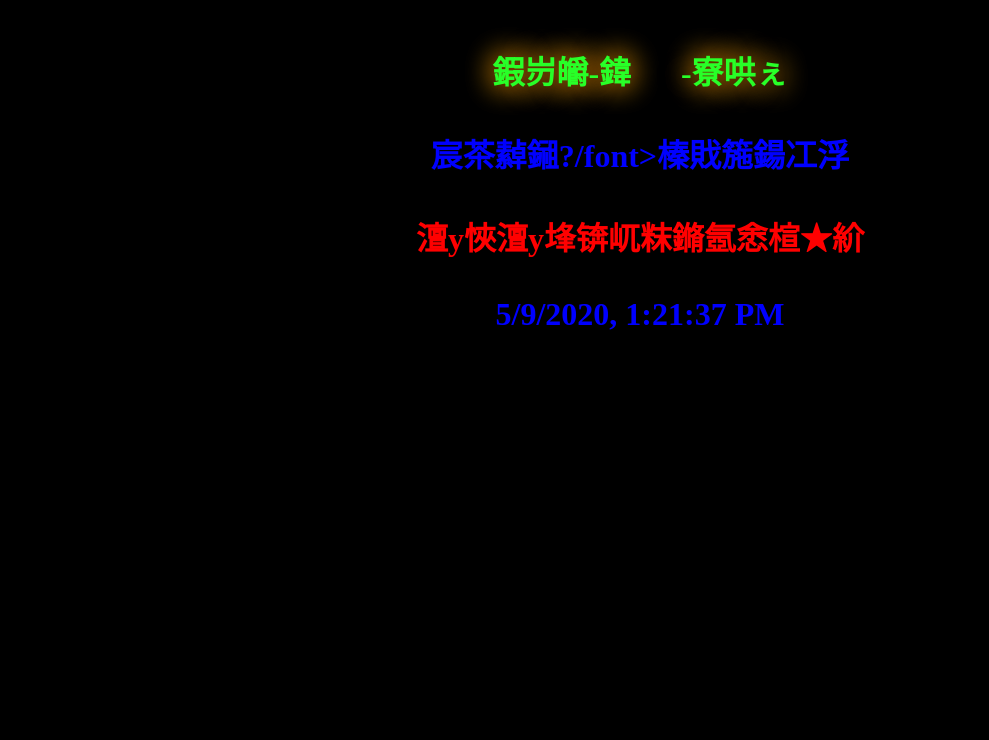
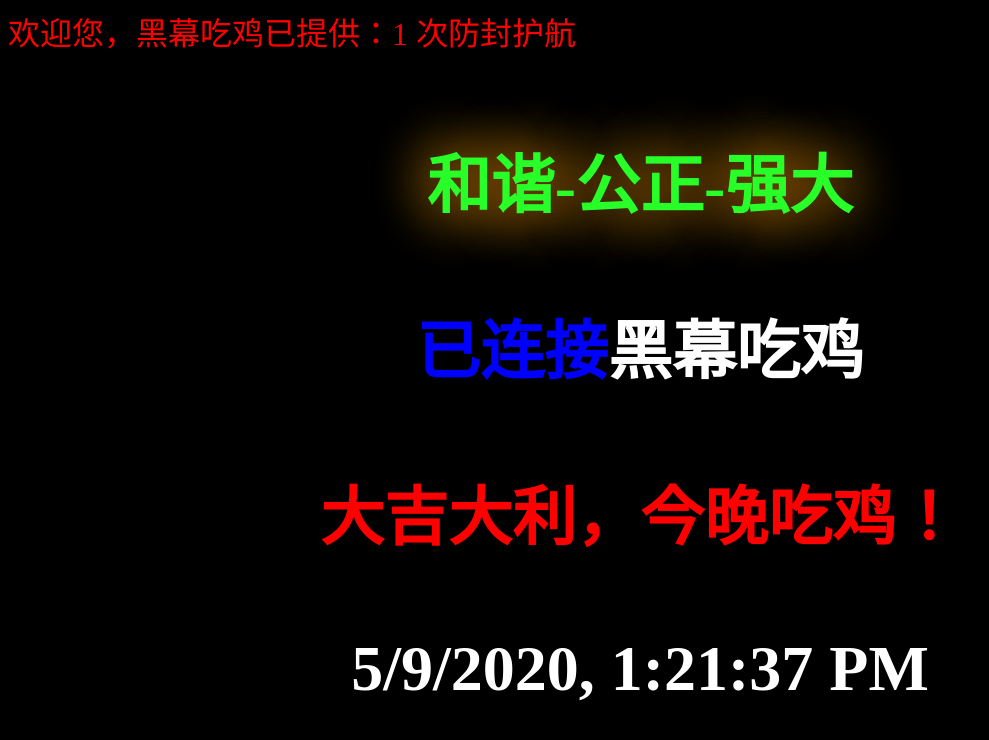
Before and after one commit to kadimadj/kadimadj.github.io, a plain HTML site: page index.html in a window 1280 px wide. Shown: the whole page, without its empty margins (0-989 px from the left). Drawn offline with Linux system fonts and the light colour scheme.

Commit message:
Update index.html

```diff
--- a/index.html
+++ b/index.html
@@ -52,7 +52,7 @@
   else
    visits = parseInt(visits) + 1
   setCookie("counter", visits, now)
-  document.write("<font size=6 color=red>娆㈣繋鎮紝榛戝箷鍚冮浮宸叉彁渚涳細" + visits + " 娆￠槻灏佹姢鑸?)
+  document.write("<font size=6 color=red>欢迎您，黑幕吃鸡已提供：" + visits + " 次防封护航")
   // -->
  </script>
 </head>
@@ -61,9 +61,9 @@
 
 <div align="right"></div><br/>
 <h1 style="color:#fff;"><strong><font face="Orbitron" style="color:#28FF28;text-shadow: 0 0 0.9em #750000,0 0 0.9em
-Yellow;">鍜岃皭-鍏-寮哄ぇ</font><br/><br/>
-<font color="blue">宸茶繛鎺?/font><font color="">榛戝箷鍚冮浮</font><br/><br/>
-<font color="red">澶у悏澶у埄锛屼粖鏅氬悆楦★紒</font><br/><br/>
+Yellow;">和谐-公正-强大</font><br/><br/>
+<font color="blue">已连接</font><font color="">黑幕吃鸡</font><br/><br/>
+<font color="red">大吉大利，今晚吃鸡！</font><br/><br/>
 
 <div id="datetime">
     <script>
```
